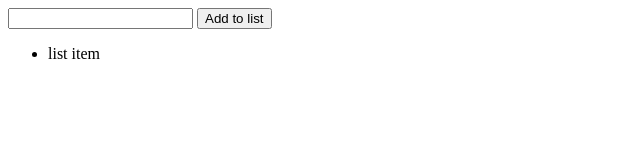
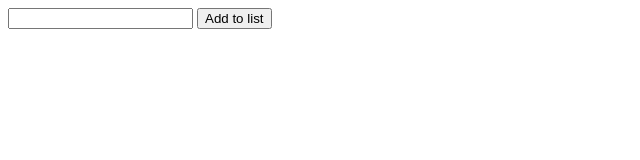
Before and after one commit to benspier/todo, a plain HTML site: page index.html in a window 1280 px wide. Shown: the full height of the page, 0-640 px from the left. Drawn offline with Linux system fonts and the light colour scheme.

```diff
--- a/index.html
+++ b/index.html
@@ -9,9 +9,7 @@
     <body>
         <input id="text-box" type="text">
         <button id="button" type="button">Add to list</button>
-        <ul id="list">
-            <li>list item</li>
-        </ul>
+        <ul id="list"></ul>
     </body>
 
     <script src="main.js"></script>
```
